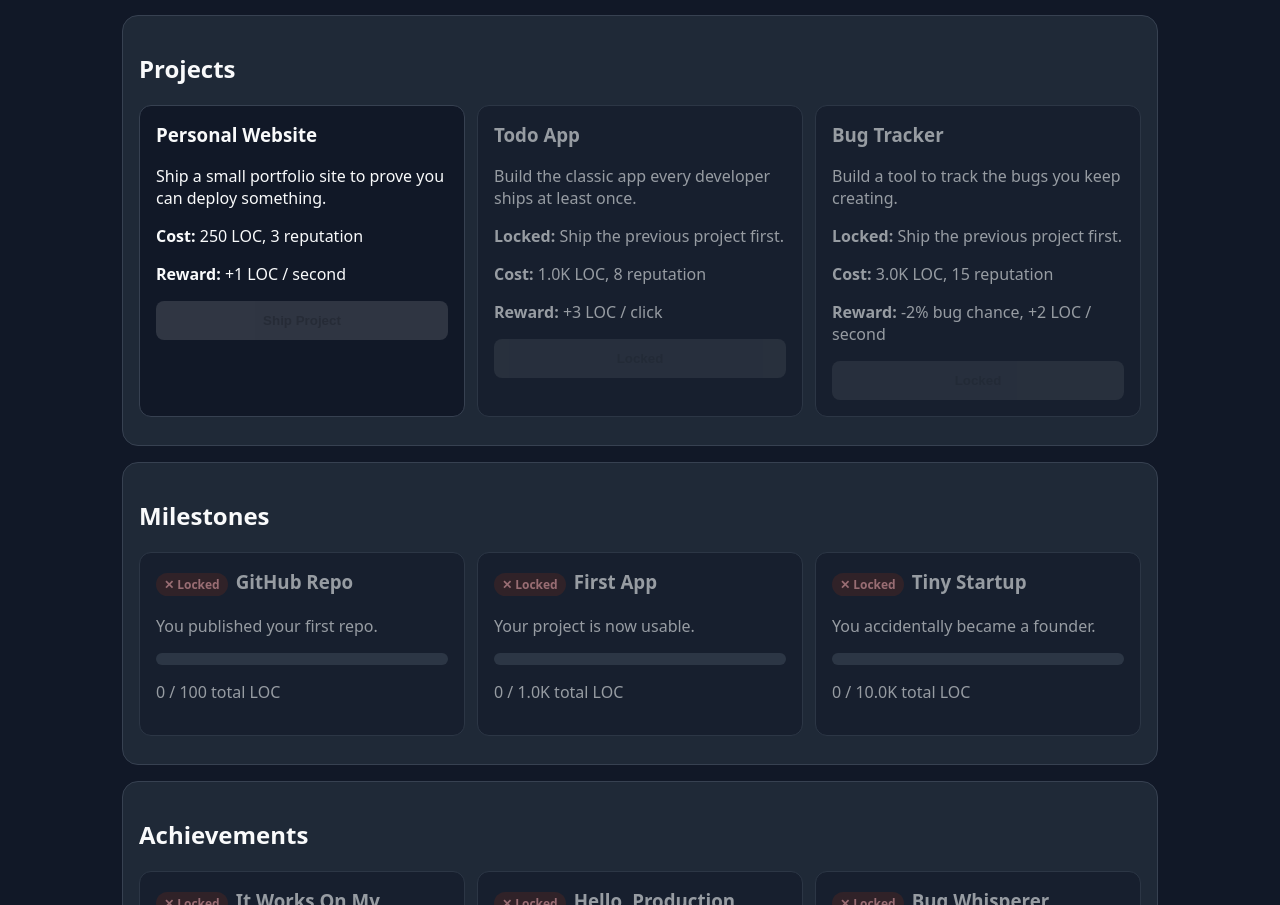
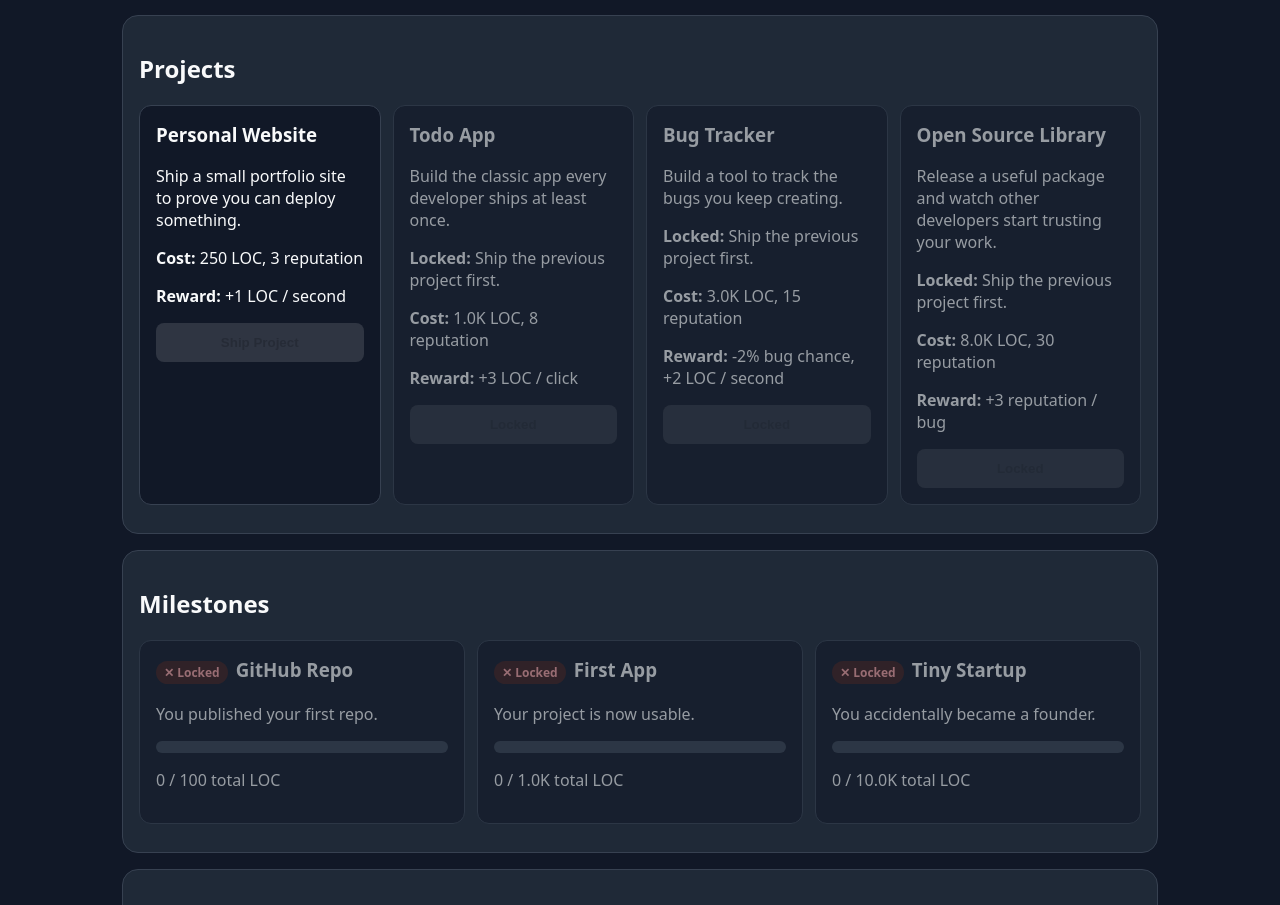
Before and after one commit to BlazingHotCode/commit-clicker, a React (Vite) app: page / in a window 1280 px wide. Shown: the part 1400-2305 px from the top of the page. Built offline with nearby package versions, Linux system fonts and the light colour scheme.

Commit message:
add reputation-focused project reward

```diff
--- a/src/game/data/projects.ts
+++ b/src/game/data/projects.ts
@@ -52,4 +52,18 @@ export const projects: Project[] = [
       locPerSecond: state.locPerSecond + 2,
     }),
   },
+  {
+    id: "openSourceLibrary",
+    name: "Open Source Library",
+    description:
+      "Release a useful package and watch other developers start trusting your work.",
+    locCost: 8_000,
+    reputationCost: 30,
+    requiredProjectIds: ["bugTracker"],
+    rewardLabel: "+3 reputation / bug",
+    applyReward: (state) => ({
+      ...state,
+      reputationPerBug: state.reputationPerBug + 3,
+    }),
+  },
 ];
```
